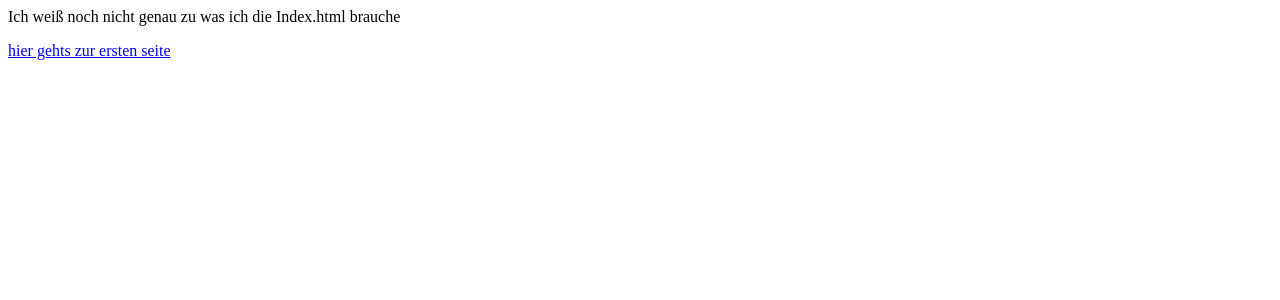
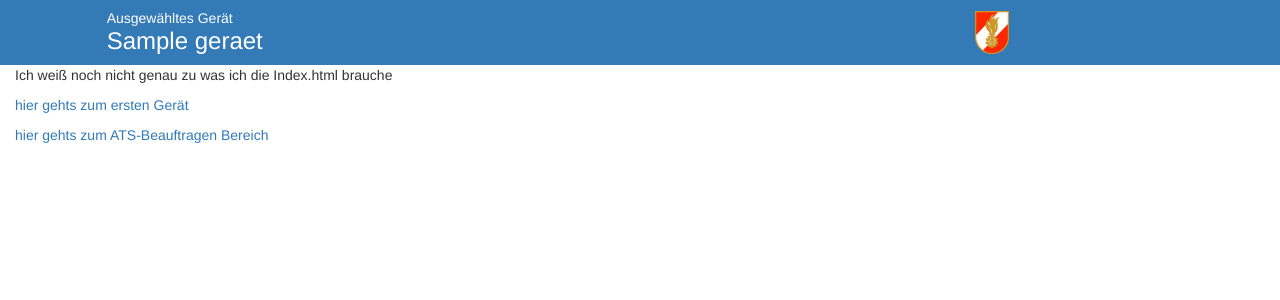
Before and after one commit to SeppUnterwurzacher/ats_app, a Flask app: template app/templates/index.html in a window 1280 px wide. Shown: the top 300 px of the page. Run offline with Flask 2, Linux system fonts and the light colour scheme; the template is opened without the code that fills it: most values are stand-ins (such as "Sample title", 1, 10 or a date in 2020); some libraries are stand-ins or nearby versions.

Commit message:
Links auf Index angepasst

```diff
--- a/app/templates/index.html
+++ b/app/templates/index.html
@@ -1,2 +1,7 @@
+{% extends "base.html" %}
+
+{% block input %}
 <p>Ich weiß noch nicht genau zu was ich die Index.html brauche</p>
-<a href="{{ url_for('auswahl', geraet='Trins_Tank_1') }}">hier gehts zur ersten seite</a>
+<p><a href="{{ url_for('auswahl', geraet='Trins_Tank_1') }}">hier gehts zum ersten Gerät</a></p>
+<p><a href="{{ url_for('wartgeraete') }}">hier gehts zum ATS-Beauftragen Bereich</a></p>
+{% endblock%}
```
